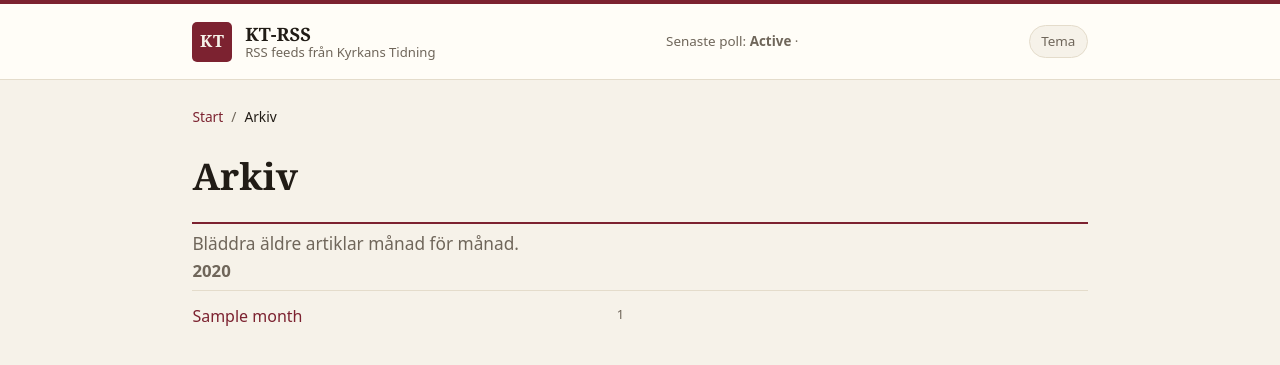
After one commit to Armandur/kt-rss, a FastAPI app: template kt_rss/templates/archive_index.html in a window 1280 px wide. The commit adds this page. Shown: the top 365 px of the page. Run offline with FastAPI, Linux system fonts and the light colour scheme; the template is opened without the code that fills it: most values are stand-ins (such as "Sample title", 1, 10 or a date in 2020); parts of the project's set-up code (start-up, migrations or seed data) failed here and were passed over.

Commit message:
Lägg till datumarkiv
/archive listar publiceringsmånader grupperade per år; /archive/{år}/
{månad} är en artikellista för månaden med samma infinite scroll som
övriga listvyer. get_articles fick en period-gren som matchar published_at-
prefixet ('YYYY-MM'), list_archive_months grupperar. Länk i startsidans
lead.

Co-Authored-By: Claude Opus 4.7 <noreply@anthropic.com>

```diff
--- a/kt_rss/db.py
+++ b/kt_rss/db.py
@@ -343,16 +343,18 @@ def get_articles(
     section: str | None = None,
     tag: str | None = None,
     author: str | None = None,
+    period: str | None = None,
     limit: int = 50,
     offset: int = 0,
 ) -> list[sqlite3.Row]:
     """Artiklar sorterade på published_at fallande.
 
-    Filtrerar på `section`, `tag` eller `author` om angivet. `tag` matchas
-    mot en hel token i den ', '-joinade tags-kolumnen - inte som delsträng,
-    så 'kyrka' träffar inte 'svenska kyrkan'. `author` matchas likadant mot
-    author-kolumnen, så en flerskribent-artikel träffas av var och en av
-    sina skribenter. `offset` hoppar förbi rader (paginering).
+    Filtrerar på `section`, `tag`, `author` eller `period` om angivet. `tag`
+    matchas mot en hel token i den ', '-joinade tags-kolumnen - inte som
+    delsträng, så 'kyrka' träffar inte 'svenska kyrkan'. `author` matchas
+    likadant mot author-kolumnen, så en flerskribent-artikel träffas av var
+    och en av sina skribenter. `period` ('YYYY-MM') matchar publicerings-
+    månaden via published_at-prefix. `offset` hoppar förbi rader (paginering).
     """
     if tag is not None:
         return conn.execute(
@@ -367,6 +369,12 @@ def get_articles(
             "WHERE instr(', ' || author || ', ', ', ' || ? || ', ') > 0 "
             "ORDER BY published_at DESC LIMIT ? OFFSET ?",
             (author, limit, offset),
+        ).fetchall()
+    if period is not None:
+        return conn.execute(
+            "SELECT * FROM articles WHERE published_at LIKE ? "
+            "ORDER BY published_at DESC LIMIT ? OFFSET ?",
+            (period + "%", limit, offset),
         ).fetchall()
     if section is None:
         return conn.execute(
@@ -486,6 +494,19 @@ def list_authors_split(
     return red, deb
 
 
+def list_archive_months(conn: sqlite3.Connection) -> list[sqlite3.Row]:
+    """Publiceringsmånader (year, month, count), nyaste först - för /archive.
+
+    `year`/`month` är strängar ur published_at-prefixet ('2026', '05').
+    """
+    return conn.execute(
+        "SELECT substr(published_at, 1, 4) AS year, "
+        "substr(published_at, 6, 2) AS month, COUNT(*) AS count "
+        "FROM articles WHERE published_at <> '' "
+        "GROUP BY year, month ORDER BY year DESC, month DESC"
+    ).fetchall()
+
+
 def list_tags(conn: sqlite3.Connection) -> list[tuple[str, int]]:
     """Alla taggar med artikelantal, härlett ur den tvättade tags-kolumnen."""
     counts: dict[str, int] = {}
--- a/kt_rss/main.py
+++ b/kt_rss/main.py
@@ -15,6 +15,7 @@ import hashlib
 import logging
 from contextlib import asynccontextmanager
 from datetime import datetime, timezone
+from itertools import groupby
 from pathlib import Path
 from urllib.parse import quote
 from zoneinfo import ZoneInfo
@@ -33,6 +34,7 @@ from kt_rss.db import (
     get_articles_for_tags,
     get_fetch_state,
     init_db,
+    list_archive_months,
     list_authors,
     list_authors_split,
     list_sections,
@@ -497,6 +499,79 @@ def articles_author(
     )
 
 
+@app.get("/archive", response_class=HTMLResponse)
+def archive_index(request: Request, conn_settings=Depends(get_conn_settings)):
+    conn, settings = conn_settings
+    years = [
+        (
+            year,
+            [
+                {
+                    "month": int(r["month"]),
+                    "name": SV_MONTHS[int(r["month"])],
+                    "count": r["count"],
+                }
+                for r in items
+            ],
+        )
+        for year, items in groupby(
+            list_archive_months(conn), key=lambda r: r["year"]
+        )
+    ]
+    return templates.TemplateResponse(
+        request,
+        "archive_index.html",
+        {"years": years, "state": get_fetch_state(conn)},
+    )
+
+
+@app.get("/archive/{year}/{month}", response_class=HTMLResponse)
+def archive_month(
+    year: int,
+    month: int,
+    request: Request,
+    conn_settings=Depends(get_conn_settings),
+    page: int = Query(1, ge=1),
+    partial: int = Query(0),
+):
+    conn, settings = conn_settings
+    period = f"{year:04d}-{month:02d}"
+    counts = {
+        f"{r['year']}-{r['month']}": r["count"]
+        for r in list_archive_months(conn)
+    }
+    if period not in counts:
+        return templates.TemplateResponse(
+            request,
+            "notfound.html",
+            {"kind": "period", "name": period,
+             "sections": _known_sections(conn)},
+            status_code=404,
+        )
+    pg = _paginate(
+        f"/archive/{year}/{month}", page, counts[period], settings.page_size
+    )
+    articles = get_articles(
+        conn, period=period, limit=settings.page_size, offset=pg["offset"]
+    )
+    if partial:
+        return templates.TemplateResponse(
+            request, "_articles.html", {"articles": articles}
+        )
+    return templates.TemplateResponse(
+        request,
+        "list.html",
+        {
+            "articles": articles,
+            "title": f"{SV_MONTHS[month].capitalize()} {year}",
+            "section": None,
+            "feed_path": None,
+            "state": get_fetch_state(conn),
+            "pagination": pg,
+        },
+    )
+
+
 @app.get("/tags", response_class=HTMLResponse)
 def tag_feed_builder(request: Request, conn_settings=Depends(get_conn_settings)):
     conn, settings = conn_settings
--- a/kt_rss/static/style.css
+++ b/kt_rss/static/style.css
@@ -435,9 +435,11 @@ code {
 .lvl-3 { font-size: 1.4rem; }
 .lvl-4 { font-size: 1.8rem; }
 
-/* --- Skribentöversikt (/a) --- */
-.author-group { margin-bottom: 2rem; }
-.author-group h2 {
+/* --- Skribent- (/a) och arkivöversikt (/archive) --- */
+.author-group,
+.archive-year { margin-bottom: 2rem; }
+.author-group h2,
+.archive-year h2 {
   font-size: 1.05rem;
   font-weight: 600;
   color: var(--ink-soft);
@@ -445,14 +447,16 @@ code {
   padding-bottom: 0.3rem;
   border-bottom: 1px solid var(--line);
 }
-.author-list {
+.author-list,
+.archive-months {
   list-style: none;
   padding: 0;
   margin: 0;
   columns: 2;
   column-gap: 2rem;
 }
-.author-list li {
+.author-list li,
+.archive-months li {
   break-inside: avoid;
   display: flex;
   justify-content: space-between;
@@ -462,12 +466,15 @@ code {
 /* display: flex ovan skuggar annars [hidden] - sökfiltret i authors.js
    sätter hidden på li:na, så den måste vinna tillbaka. */
 .author-list li[hidden] { display: none; }
-.author-list a {
+.author-list a,
+.archive-months a {
   text-decoration: none;
   color: var(--accent);
 }
-.author-list a:hover { text-decoration: underline; }
-.author-count {
+.author-list a:hover,
+.archive-months a:hover { text-decoration: underline; }
+.author-count,
+.archive-count {
   font-size: 0.8rem;
   color: var(--ink-soft);
 }
@@ -610,5 +617,6 @@ code {
   }
 
   .section-links { columns: 1; }
-  .author-list { columns: 1; }
+  .author-list,
+  .archive-months { columns: 1; }
 }
--- /dev/null
+++ b/kt_rss/templates/archive_index.html
@@ -0,0 +1,34 @@
+{% extends "base.html" %}
+{% block title %}KT-RSS | Arkiv{% endblock %}
+
+{% block content %}
+<nav class="crumbs">
+  <a href="/">Start</a><span>/</span><span class="here">Arkiv</span>
+</nav>
+
+<header class="list-header">
+  <h1>Arkiv</h1>
+</header>
+
+<p class="lead">
+  Bläddra äldre artiklar månad för månad.
+</p>
+
+{% if not years %}
+<p class="empty">Inga artiklar än. Arkivet fylls vid nästa poll.</p>
+{% else %}
+{% for year, months in years %}
+<section class="archive-year">
+  <h2>{{ year }}</h2>
+  <ul class="archive-months">
+    {% for m in months %}
+    <li>
+      <a href="/archive/{{ year }}/{{ m.month }}">{{ m.name|capitalize }}</a>
+      <span class="archive-count">{{ m.count }}</span>
+    </li>
+    {% endfor %}
+  </ul>
+</section>
+{% endfor %}
+{% endif %}
+{% endblock %}
--- a/kt_rss/templates/index.html
+++ b/kt_rss/templates/index.html
@@ -7,8 +7,8 @@
     Periodiskt uppdaterade Atom- och RSS-feeds, totalt och per sektion.
     Öppna en sektion för att läsa, prenumerera via <code>.xml</code>-länken
     eller <a href="/feeds.opml">alla feeds som OPML</a>, eller
-    bläddra bland <a href="/t">taggar</a> eller
-    <a href="/a">skribenter</a>.
+    bläddra bland <a href="/t">taggar</a>, <a href="/a">skribenter</a>
+    eller <a href="/archive">arkivet</a>.
   </p>
   <form class="searchbox" action="/search" method="get" role="search">
     <input type="search" name="q" placeholder="Sök i rubrik och ingress&hellip;"
```
Also changed, not shown: CLAUDE.md (+7 -4 lines), ROADMAP.md (+4 -3 lines), docs/SPEC.md (+2 -0 lines), tests/test_archive.py (added, +60 -0 lines), README.md.
